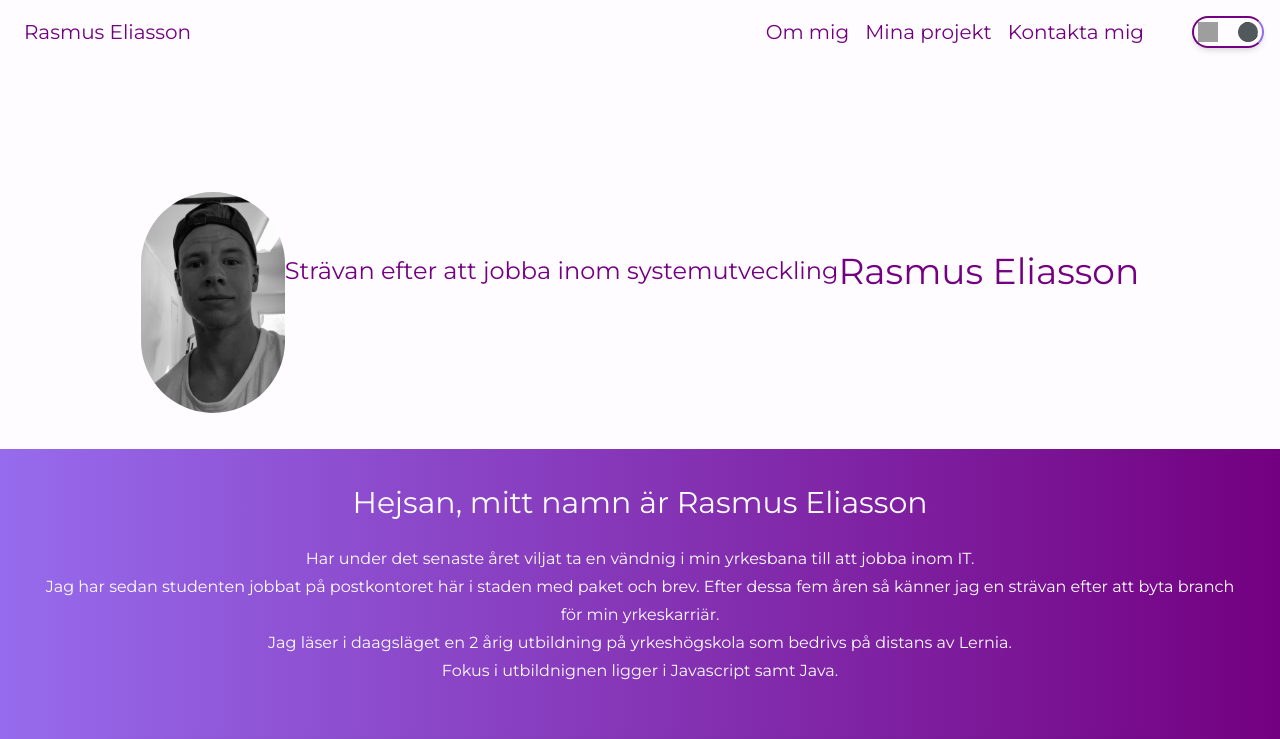
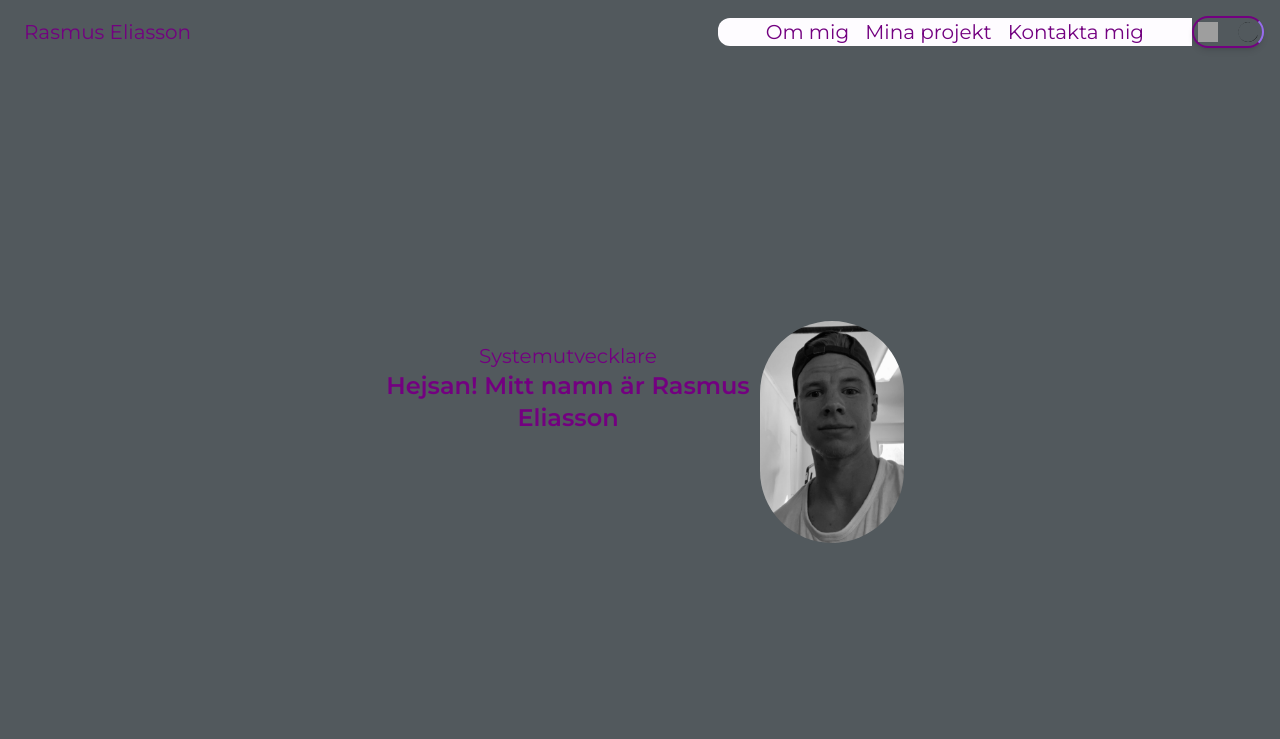
Before and after one commit to Rasmus3liasson/rasmus-portfolio, a Next.js app: page / in a window 1280 px wide. Shown: the top 739 px of the page. Built offline with nearby package versions, Linux system fonts and the light colour scheme; grey boxes are pictures that could not be loaded.

Commit message:
header shows when first scroll is made

```diff
--- a/src/app/components/Header/page.tsx
+++ b/src/app/components/Header/page.tsx
@@ -1,16 +1,35 @@
 "use client";
 
-import Image from "next/image";
 import Link from "next/link";
 import React, { useEffect, useState } from "react";
 import ThemeSwitch from "./ThemeSwitch";
 import NavMenu from "./NavMenu";
 
 export default function Header() {
+  const [showHeader, setShowHeader] = useState(false);
+
+  // show header when user scrolls down
+  useEffect(() => {
+    const handleScroll = () => {
+      const scrollY = window.scrollY;
+      if (scrollY > 1) {
+        setShowHeader(!showHeader);
+      }
+    };
+
+    window.addEventListener("scroll", handleScroll);
+
+    return () => {
+      window.removeEventListener("scroll", handleScroll);
+    };
+  }, []);
+
   return (
     <header
       id="header"
-      className="flex justify-between items-center text-colors-darkPurple"
+      className={`flex justify-between items-center text-colors-darkPurple fixed w-full top-0 animate-headerAnimation ${
+        !showHeader && "hidden"
+      }`}
     >
       <div className="h1-name ml-6 text-xl">
         <Link href={"#header"}>
--- a/src/app/components/Hero.tsx
+++ b/src/app/components/Hero.tsx
@@ -1,15 +1,40 @@
+"use client";
+
 import Image from "next/image";
-import Link from "next/link";
-import React from "react";
+import React, { useEffect, useState } from "react";
 
 export default function Hero() {
+  const [headingText, setHeadingText] = useState("");
+
+  useEffect(() => {
+    const welcomeText = "  Hejsan! Mitt namn är Rasmus Eliasson";
+    let index = 0;
+
+    const interval = setInterval(() => {
+      setHeadingText((text) => text + welcomeText[index]);
+      index++;
+
+      if (index === welcomeText.length - 1) {
+        clearInterval(interval);
+      }
+    }, 100);
+
+    return () => {
+      clearInterval(interval);
+    };
+  }, []);
+
   return (
-    <section className="mx-5 mt-16">
-      <div className="flex flex-col md:flex-row-reverse items-center text-colors-darkPurple">
-        <h2 className="text-4xl text-center my-5">Rasmus Eliasson</h2>
-        <h3 className="text-2xl text-center">
-          Strävan efter att jobba inom systemutveckling
-        </h3>
+    <section className="bg-colors-darker h-screen w-full flex justify-center items-center">
+      <div className="flex flex-col items-center justify-center md:flex-row text-colors-darkPurple">
+        <div className="w-96">
+          <h2 className="text-xl text-center">Systemutvecklare</h2>
+          <h3 className="text-2xl font-semibold text-center">{headingText}</h3>
+
+          <button></button>
+        </div>
+
+        <div>
           <Image
             className="rounded-full w-36 mt-16 shadow-3xl"
             src={"/profile-picture.JPG"}
@@ -19,6 +44,7 @@ export default function Hero() {
                bild på mig"
           />
         </div>
+      </div>
     </section>
   );
 }
--- a/tailwind.config.js
+++ b/tailwind.config.js
@@ -19,6 +19,15 @@ module.exports = {
       },
     },
     extend: {
+      animation: {
+        headerAnimation: "slideDown 0.7s ease-in-out",
+      },
+      keyframes: {
+        slideDown: {
+          "0%": { transform: "translateY(-100%)" },
+          "100%": { transform: "translateY(0)" },
+        },
+      },
       boxShadow: {
         container: "0 10px 15px rgba(0, 0, 0, 0.3)",
         img: "2px 10px 14px 0px rgba(38,37,37,0.75)",
```
Lines whose indentation alone changed are shown as unchanged.
